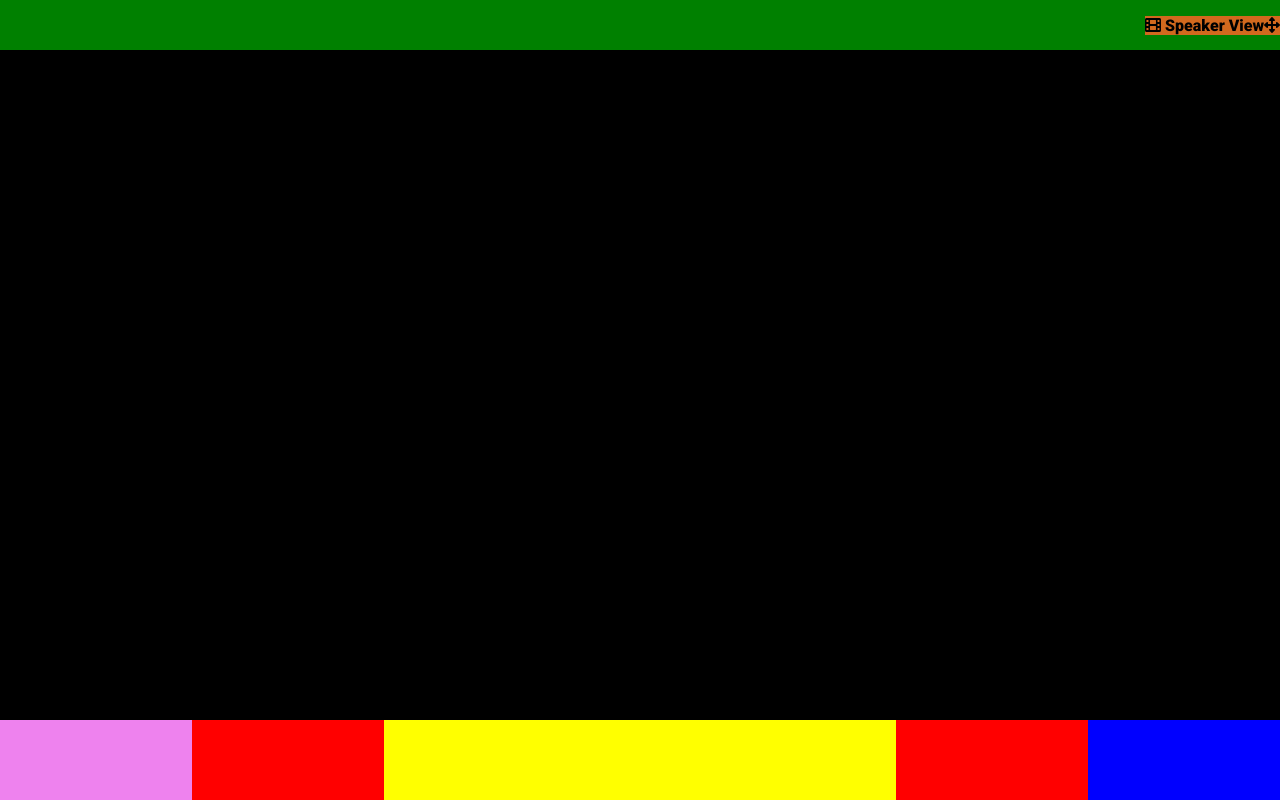
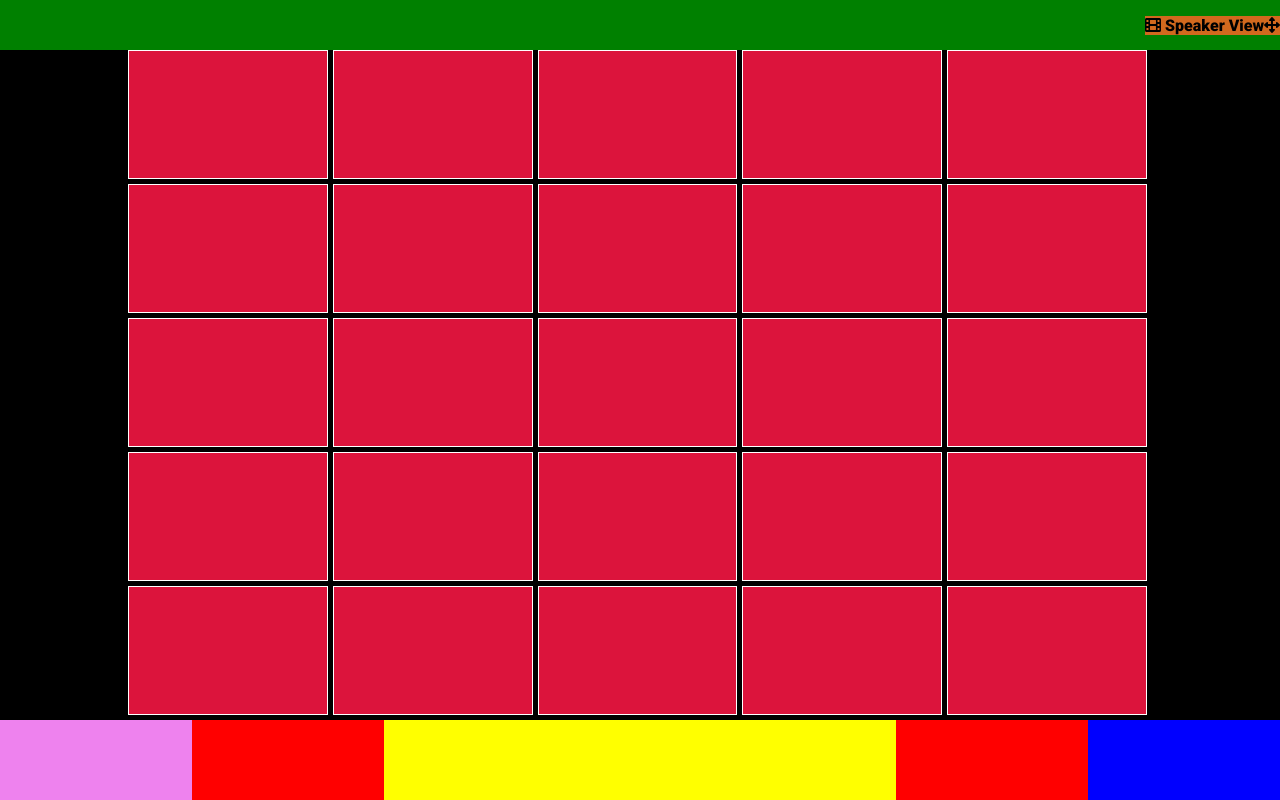
Before and after one commit to WILLIAMFINOCCHIARO/html-css-zoom, a plain HTML site: page index.html in a window 1280 px wide. Drawn offline with Linux system fonts and the light colour scheme.

Commit message:
layout complete

```diff
--- a/css/style.css
+++ b/css/style.css
@@ -53,6 +53,27 @@ header .bar-one,header .bar-two {
 
 /* start main */
 
+
+
+main .contenitor {
+  width: 80%;
+  height: 100%;
+  margin: 0 auto;
+  display: flex;
+  flex-direction:row;
+  flex-wrap: wrap;
+  align-items: stretch;
+}
+
+main .contenitor .image {
+  width: calc(100% / 6);
+  flex-grow: 1;
+  flex-shrink: 1;
+  margin:0 5px 5px 0;
+}
+
+
+
 /* //main */
 
 
@@ -88,10 +109,19 @@ footer div:nth-of-type(2) {
   background-color: chocolate;
 }
 
+.debug main .simbol {
+  background-color: orange;
+}
+
+
 .debug main {
   background-color: black;
 }
 
+.debug main .contenitor .image {
+  background-color: crimson;
+  border: 1px solid white;
+}
 
 .debug footer {
   background-color: red;
--- a/index.html
+++ b/index.html
@@ -27,6 +27,37 @@
 
   <!-- start main  -->
   <main>
+    <div class="simbol one">
+
+    </div>
+    <div class="contenitor">
+      <div class="image"></div>
+      <div class="image"></div>
+      <div class="image"></div>
+      <div class="image"></div>
+      <div class="image"></div>
+      <div class="image"></div>
+      <div class="image"></div>
+      <div class="image"></div>
+      <div class="image"></div>
+      <div class="image"></div>
+      <div class="image"></div>
+      <div class="image"></div>
+      <div class="image"></div>
+      <div class="image"></div>
+      <div class="image"></div>
+      <div class="image"></div>
+      <div class="image"></div>
+      <div class="image"></div>
+      <div class="image"></div>
+      <div class="image"></div>
+      <div class="image"></div>
+      <div class="image"></div>
+      <div class="image"></div>
+      <div class="image"></div>
+      <div class="image"></div>
+    </div>
+    <div class="simbol two"></div>
 
   </main>
 
```
